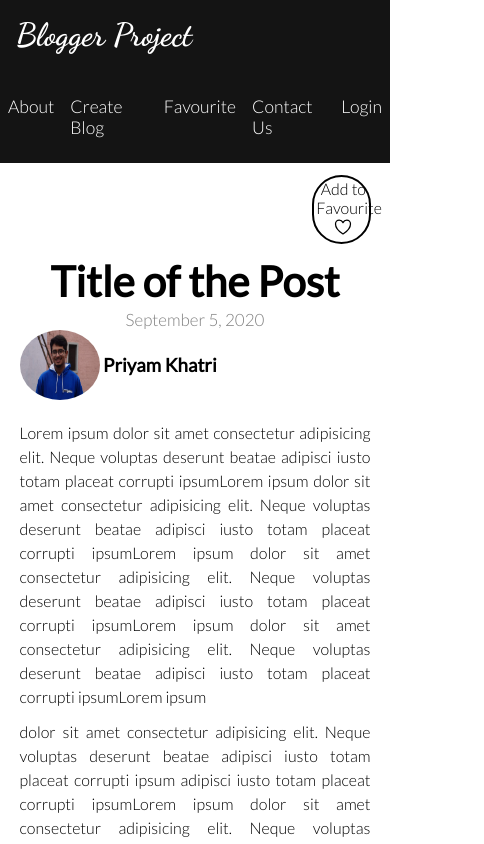
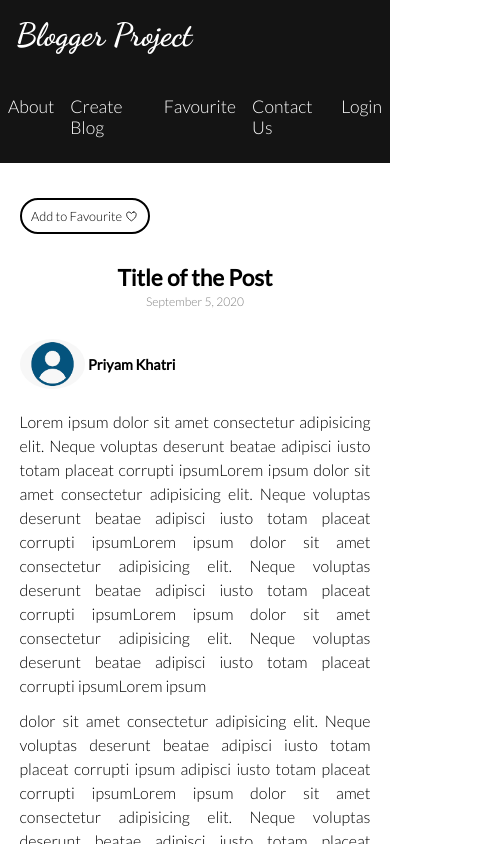
Before and after one commit to lakshay-saini-au8/BlogProject, a plain HTML site: page post-description.html in a window 390 px wide. Shown: the top 844 px of the page, 484 px wide, since content can reach past the window. Drawn offline with nearby package versions, Linux system fonts and the light colour scheme.

Commit message:
post description page made responsive.

```diff
--- a/css/style-post-description.css
+++ b/css/style-post-description.css
@@ -19,10 +19,11 @@ p {
 }
 
 .add-to-fav {
-    margin-top: 2%;
-    margin: 3% 5% 3% 80%;
+    margin-top: 35px;
+    margin-left: 81.3%;
+    margin-right: 3.2rem;
+    width: 182px;
     display: flex;
-    max-width: 100%;
     border: solid 2px black;
     border-radius: 50px;
 }
@@ -32,7 +33,8 @@ p {
 }
 .add-to-fav-text {
     text-align: center;
-    display: block;
+    display: flex;
+    justify-content: space-around;
     padding: 4%;
     vertical-align: middle;
     margin: auto;
@@ -41,7 +43,7 @@ p {
 .add-to-fav-text:hover {
     color: white;
 }
-.heart-icon:hover {
+.add-to-fav-text:hover .heart-icon {
     color: white
 }
 .heart-icon {
@@ -69,8 +71,8 @@ p {
     justify-items: center;
 }
 .author-image {
-    height: 70px;
-    width: 80px;
+    height: 80px;
+    width: 100px;
     border-radius: 50%;
 }
 .author-name {
@@ -123,11 +125,11 @@ p {
 footer.footer{
     background: #191919;
     position: relative;
-
 }
 
 footer.footer .container{
     display: flex;
+    flex-flow: row wrap;
     justify-content: center;
     margin: auto;
 }
@@ -141,15 +143,17 @@ footer.footer .container > div{
 
 footer.footer .container h2{
     color: #fff;
+    margin-bottom: 10px;
 }
 
 footer.footer .container p{
     color: #a0a0a0;
+    line-height: 23px
 }
 
 footer.footer .newsletter .form-element{
     background: #000;
-    display: inline-block;
+    display: flex;;
 }
 
 #down-subscribe {
@@ -162,13 +166,13 @@ footer.footer .newsletter .form-element input{
     border: none;
     background: transparent;
     color: white;
-    font-family: var(--Josefin);
+    font-family: 'Lato';
     font-size: 1rem;
     width: 74%;
 }
 
 footer.footer .newsletter .form-element span{
-    background: var(--sky);
+    background: black;
     padding: .5rem .7rem;
     cursor: pointer;
 }
@@ -197,15 +201,91 @@ footer.footer .rights{
 .social-links {
     color: white;
     display: flex;
-    justify-content: space-between;
-    width: 35%;
+    flex-flow: row wrap;
+    justify-content: space-around;
+    width: 75%;
     margin-top: 5%;
 }
-
+.social-links ion-icon {
+    margin: 10px;
+}
 
 /* ---------x------- Footer ----------x---------- */
 
 /*              Viewport less then or equal to 1130px            */
+
+@media only screen and (max-width: 1010px){
+    .add-to-fav {
+        margin-left: 8%;
+        width: 150px;
+
+    }
+    .add-to-fav p{
+        font-size: 90%;
+    }
+    .add-to-fav ion-icon{
+        font-size: 90%;
+        margin-top: 2px;
+    }
+}
+@media only screen and (max-width: 800px){
+    .title {
+    text-align: center;
+    font-size: 20px;
+}
+    .date {
+    font-size: 14px;
+    margin-top: 1%;
+    color: grey;
+    }
+
+    .author-image {
+        height: 50px;
+        width: 65px;
+        border-radius: 50%;
+    }
+    .author-name {
+        font-size: 90%;
+    }
+}
+@media only screen and (max-width: 540px){
+    .title {
+    text-align: center;
+    font-size: 15px;
+    margin-top: 30px;
+}
+    .date {
+    font-size: 12px;
+    margin-top: 1%;
+    color: grey;
+    }
+
+    .author-image {
+        height: 50px;
+        width: 65px;
+        border-radius: 50%;
+    }
+    .author-name {
+        font-size: 90%;
+    }
+    .author{
+        margin-top: 30px;
+    }
+    .add-to-fav {
+        margin-left: 5%;
+        width: 120px;
+        padding: 3px;
+
+    }
+    .add-to-fav p{
+        font-size: 80%;
+    }
+    .add-to-fav ion-icon{
+        font-size: 80%;
+        margin-top: 2px;
+    }
+}
+
 
 @media only screen and (max-width: 1130px){
     .site-content .post-content > .post-image .post-info{
--- a/post-description.html
+++ b/post-description.html
@@ -40,7 +40,7 @@
                             <a href="#">Contact Us</a>
                         </li>
                         <li class="nav-link">
-                            <a href="#">Login</a>
+                            <a href="logn.html">Login</a>
                         </li>
                     </ul>
                 </div>
@@ -49,7 +49,7 @@
 
         <section>
             <div class="add-to-fav">
-                <a href="#" class="add-to-fav-text">Add to Favourite
+                <a href="#" class="add-to-fav-text"><p>Add to Favourite</p>
                 <ion-icon name="heart-outline" class="heart-icon"></ion-icon></a>
             </div>
         </section>
@@ -60,7 +60,7 @@
                     <p class="date">September 5, 2020</p>
                 </div>
                 <div class="author">
-                    <img src="img/author.jpeg" class="author-image">
+                    <img src="img/author-icon.png" class="author-image">
                     <h3 class="author-name">Priyam Khatri</h3>
                 </div>
                 <div class="content">
@@ -133,8 +133,7 @@
                             <img src="img/instagram/thumb-card3.png" alt="insta1">
                             <img src="img/instagram/thumb-card4.png" alt="insta2">
                             <img src="img/instagram/thumb-card5.png" alt="insta3">
-                        </div>
-                        <div class="flex-row">
+
                             <img src="img/instagram/thumb-card6.png" alt="insta4">
                             <img src="img/instagram/thumb-card7.png" alt="insta5">
                             <img src="img/instagram/thumb-card8.png" alt="insta6">
@@ -157,10 +156,7 @@
                     </h4>
                 </div>
             </footer>
-            <script src="https://unpkg.com/ionicons@5.1.2/dist/ionicons.js"></script>
+            <script type="module" src="https://unpkg.com/ionicons@5.1.2/dist/ionicons/ionicons.esm.js"></script>
+            <script nomodule="" src="https://unpkg.com/ionicons@5.1.2/dist/ionicons/ionicons.js"></script>
     </body>
 </html>
-
-        <script src="https://unpkg.com/ionicons@5.1.2/dist/ionicons.js"></script>
-    </body>
-</html>
```
Also changed, not shown: img/author-icon.png (added), 1 other file.
